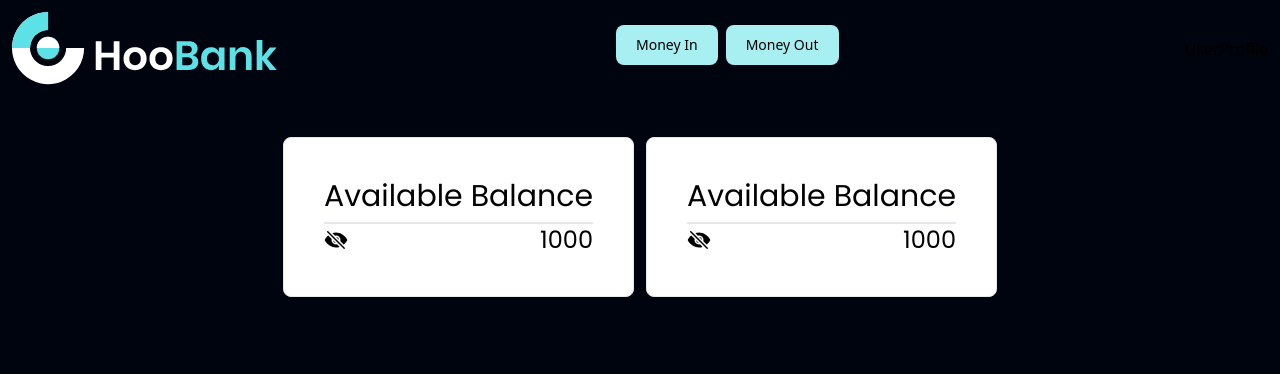
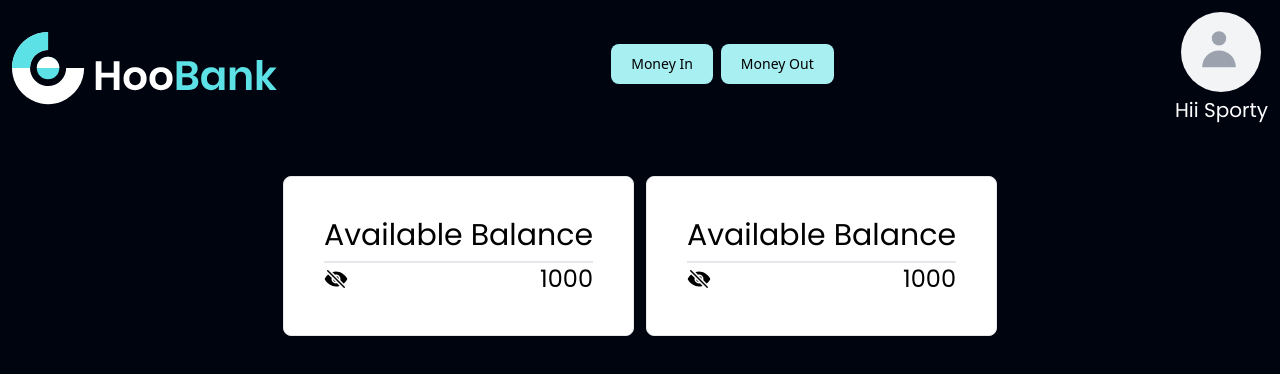
Before and after one commit to Saber1Y/Hoo-Bank, a React (Vite) app: page /Dash in a window 1280 px wide. Shown: the top 374 px of the page. Built offline with nearby package versions, Linux system fonts and the light colour scheme.

Commit message:
UPDATE: AVATAR ADDED

```diff
--- a/src/components/Dash.jsx
+++ b/src/components/Dash.jsx
@@ -13,6 +13,8 @@ const Dash = () => {
   const toggleVisibility2 = () => {
     setVisible2(!visible2);
   };
+
+  const userProfile = "Sporty";
 
   return (
     <section className="bg-primary h-screen">
@@ -36,7 +38,25 @@ const Dash = () => {
           </button>
         </div>
 
-        <div className="">UserProfile</div>
+        <div className="relative">
+          <div className="flex flex-col items-center justify-center">
+            <div className="w-20 h-20 overflow-hidden bg-gray-100 rounded-full dark:bg-gray-600">
+              <svg
+                className="absolute w-12 h-12 text-gray-400 left-5 top-3"
+                fill="currentColor"
+                viewBox="0 0 20 20"
+                xmlns="http://www.w3.org/2000/svg"
+              >
+                <path
+                  fill-rule="evenodd"
+                  d="M10 9a3 3 0 100-6 3 3 0 000 6zm-7 9a7 7 0 1114 0H3z"
+                  clip-rule="evenodd"
+                ></path>
+              </svg>
+            </div>
+            <p className="mt-1 text-white font-poppins text-xl">{`Hii ${userProfile} `}</p>
+          </div>
+        </div>
       </div>
 
       <div className="flex justify-center m-4 my-10 space-x-3">
```
